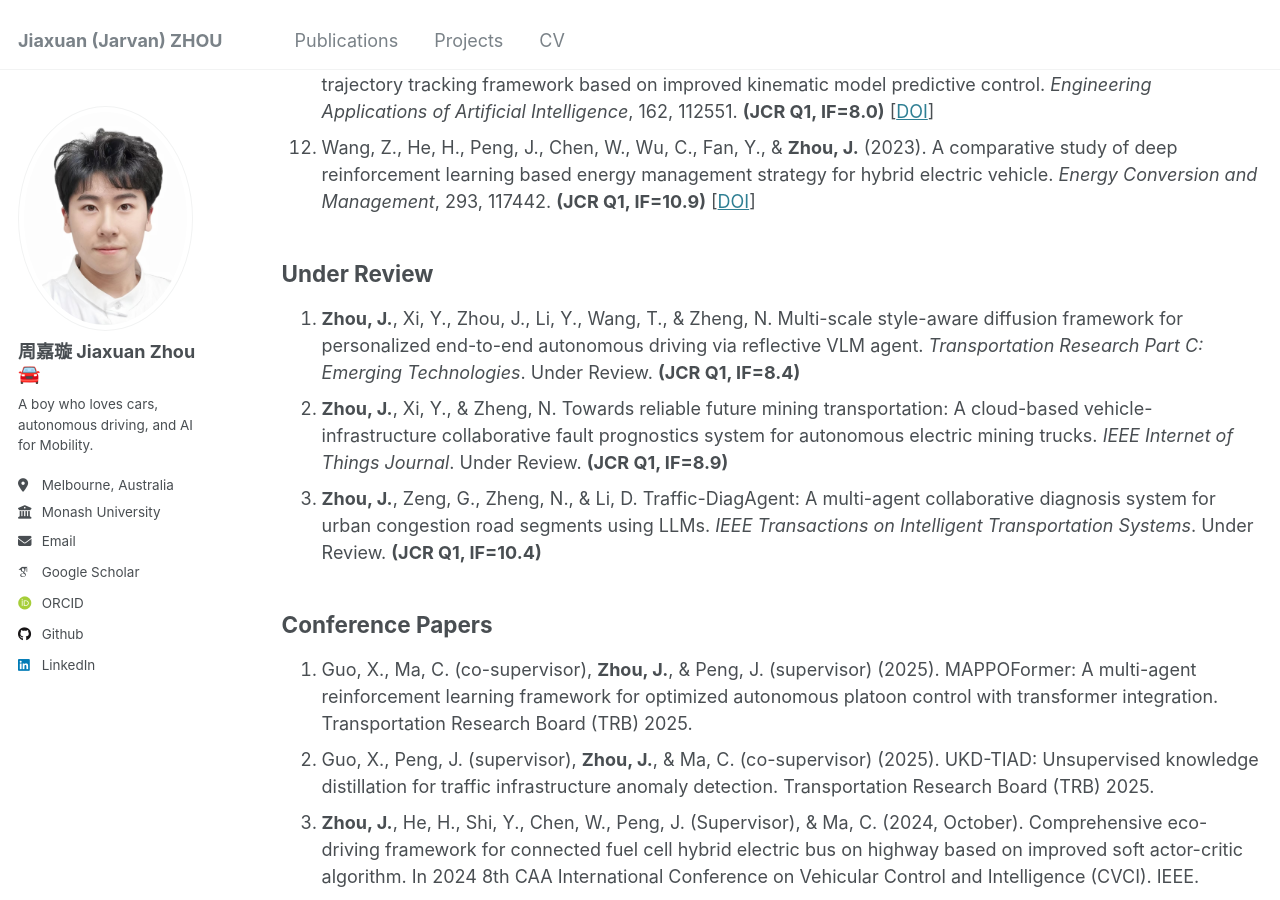
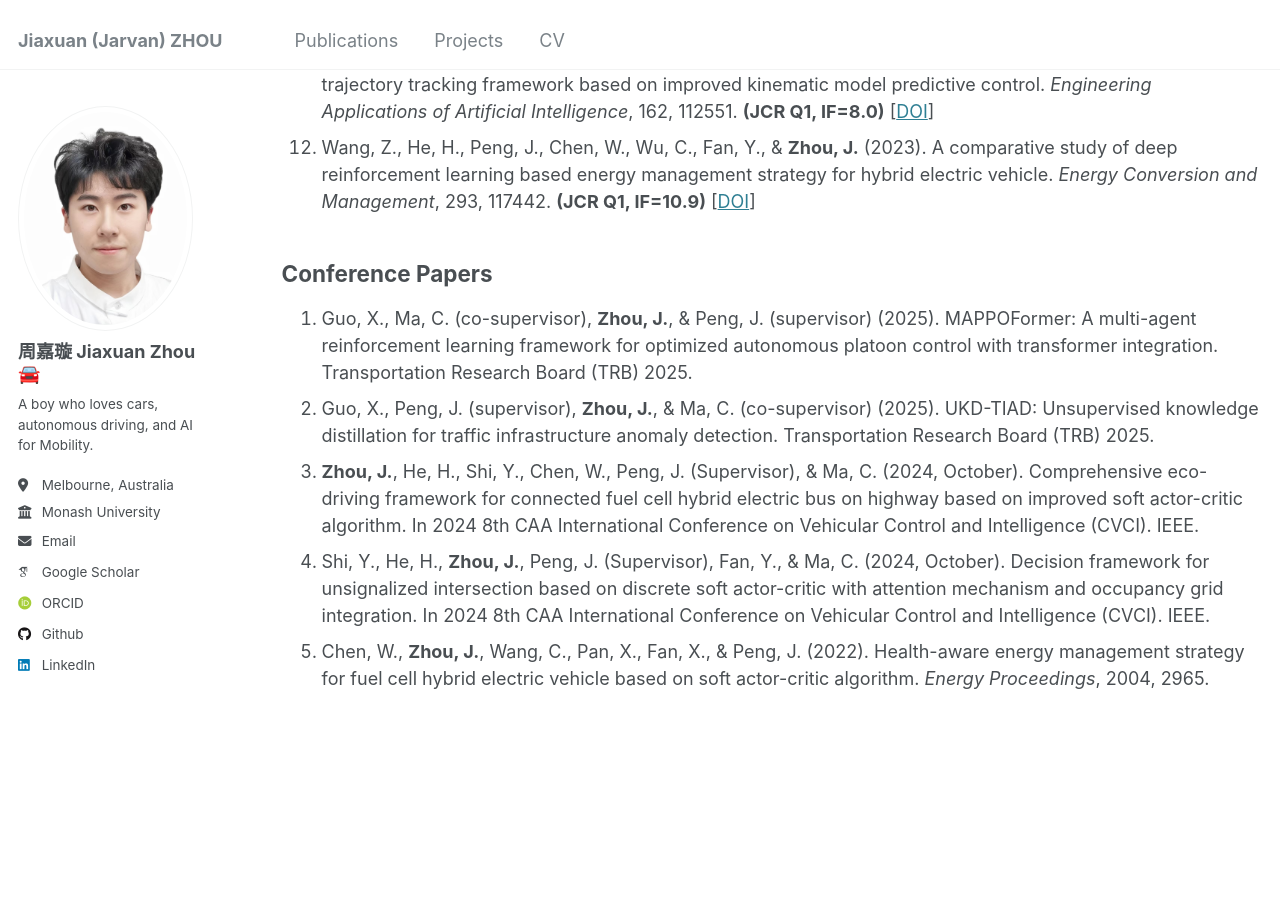
Before and after one commit to jarvanzhouz/jarvanzhouz.github.io, a Jekyll site: the page built from _pages/publications.html, in a window 1280 px wide and 900 px high, scrolled down 1148 px. Built offline with Jekyll 4.4.1, drawn with Linux system fonts in a browser that asks for light colours; some web fonts are replaced.

Commit message:
Update research interests and publication sections

```diff
--- a/_pages/publications.html
+++ b/_pages/publications.html
@@ -27,12 +27,6 @@ author_profile: true
 <li>Wang, Z., He, H., Peng, J., Chen, W., Wu, C., Fan, Y., &amp; <strong>Zhou, J.</strong> (2023). A comparative study of deep reinforcement learning based energy management strategy for hybrid electric vehicle. <em>Energy Conversion and Management</em>, 293, 117442. <strong>(JCR Q1, IF=10.9)</strong> [<a href="https://doi.org/10.1016/j.enconman.2023.117442" target="_blank" rel="noopener noreferrer">DOI</a>]</li>
 </ol>
 
-<h2>Under Review</h2>
-<ol>
-<li><strong>Zhou, J.</strong>, Xi, Y., Zhou, J., Li, Y., Wang, T., &amp; Zheng, N. Multi-scale style-aware diffusion framework for personalized end-to-end autonomous driving via reflective VLM agent. <em>Transportation Research Part C: Emerging Technologies</em>. Under Review. <strong>(JCR Q1, IF=8.4)</strong></li>
-<li><strong>Zhou, J.</strong>, Xi, Y., &amp; Zheng, N. Towards reliable future mining transportation: A cloud-based vehicle-infrastructure collaborative fault prognostics system for autonomous electric mining trucks. <em>IEEE Internet of Things Journal</em>. Under Review. <strong>(JCR Q1, IF=8.9)</strong></li>
-<li><strong>Zhou, J.</strong>, Zeng, G., Zheng, N., &amp; Li, D. Traffic-DiagAgent: A multi-agent collaborative diagnosis system for urban congestion road segments using LLMs. <em>IEEE Transactions on Intelligent Transportation Systems</em>. Under Review. <strong>(JCR Q1, IF=10.4)</strong></li>
-</ol>
 
 <h2>Conference Papers</h2>
 <ol>
```
Also changed, not shown: _pages/about.md (+3 -5 lines).
